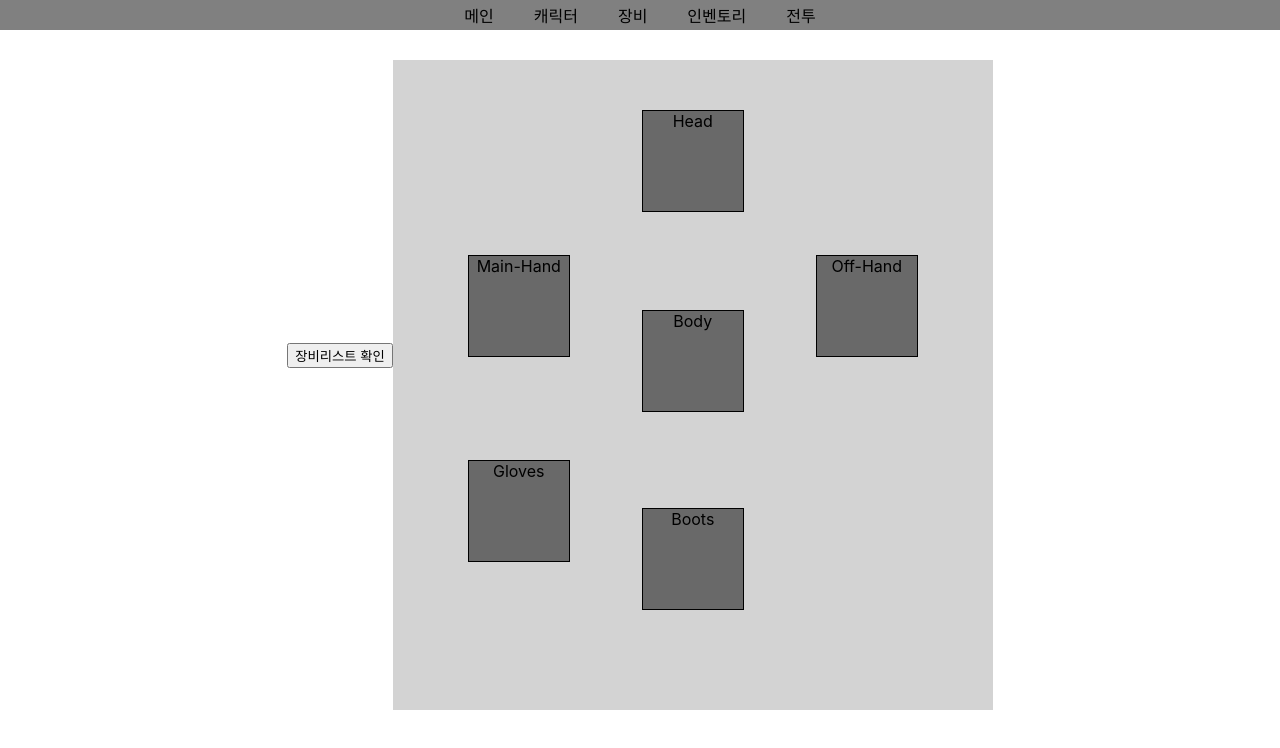
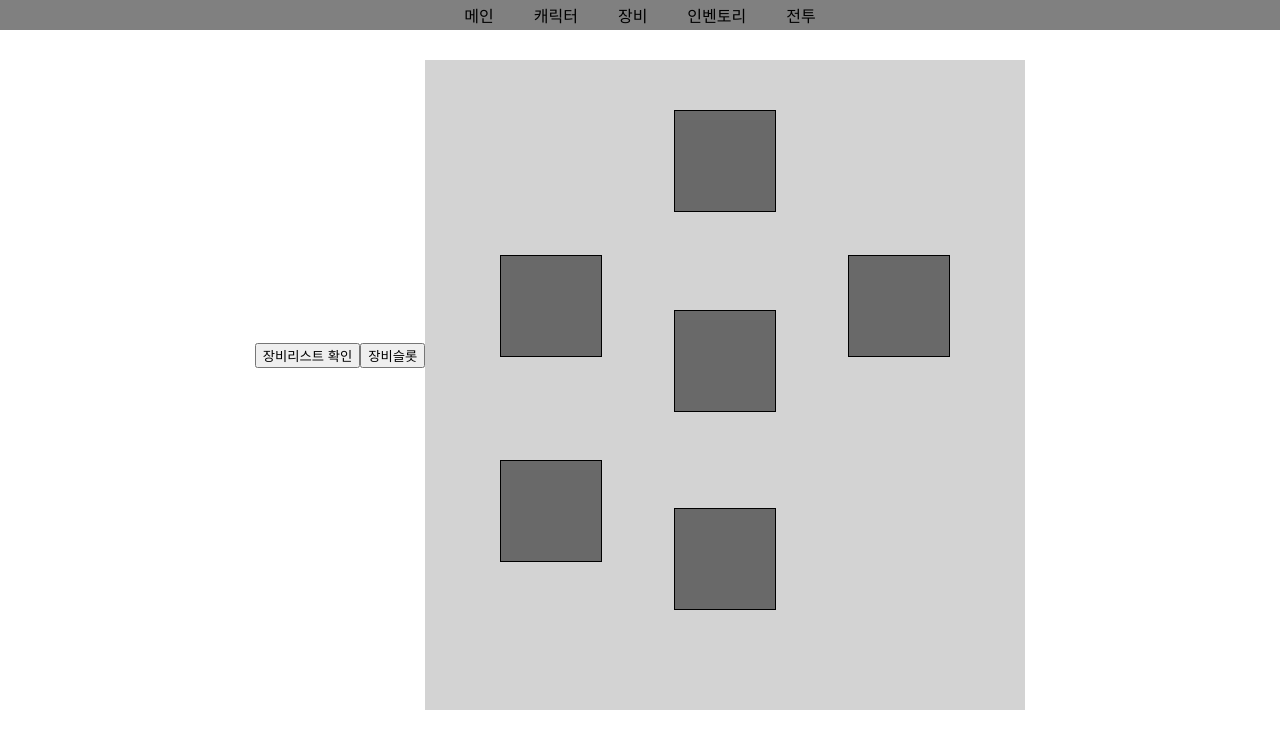
Before and after one commit to PigPenguinMan/Text_RPG, a React (Create React App) app: page /main/gear in a window 1280 px wide. Shown: the top 748 px of the page. Built offline with nearby package versions, Linux system fonts and the light colour scheme; no server answers.

Commit message:
05/03 장비 슬롯별로 나누기 끝

```diff
--- a/src/component/equipment/currentGear.jsx
+++ b/src/component/equipment/currentGear.jsx
@@ -2,30 +2,31 @@ import styles from '../../css/currentGear.module.css'
 
 const CurrentGear = (props) => {
     const {slots} = props;
+    // console.log(props.slots);
     return (
         <div className={styles.current}>
             <div className={styles.Head}>
-                Head
+
                 {slots.head.length > 0 && slots.head[0].name}
                 </div>
             <div className={styles.Body}>
-                Body
+
                 {slots.body.length > 0 && slots.body[0].name}
                 </div>
             <div className={styles.MainHand}>
-                Main-Hand
+
                 {slots['main-hand'].length > 0 && slots['main-hand'][0].name}
                 </div>
             <div className={styles.OffHand}>
-                Off-Hand
+
                 {slots['off-hand'].length > 0 && slots['off-hand'][0].name}
                 </div>
             <div className={styles.Gloves}>
-                Gloves
+
                 {slots.gloves.length > 0 && slots.gloves[0].name}
                 </div>
             <div className={styles.Boots}>
-                Boots
+
                 {slots.boots.length > 0 && slots.boots[0].name}
                 </div>
         </div>
--- a/src/data/context.js
+++ b/src/data/context.js
@@ -67,8 +67,13 @@ const DataProvider = ({ children }) => {
         /** 장비를 불러오기위해 get()메소드의 두번쨰인자로 파라미터 넘겨줌 */
         const equipResponse = await axios.get('/api/item/equipment', { params: { user_id: user_id } });
         setEquipment(equipResponse.data)
-        /* 불러온 장비를 슬롯별로 나누기 */
-        //04/27 장비 슬롯별로 나누기 수정중
+    }
+    //유저id에 맞는 장비 불러오기
+    useEffect(()=>{
+        getEquipment();
+    },[user_id])
+    /* 불러온 장비를 슬롯별로 나누기 */
+    const slot = ()=>{
         equipment.forEach(item => {
             const slotName = item.slot;
             console.log('item',item);
@@ -81,6 +86,11 @@ const DataProvider = ({ children }) => {
             console.log('equipslots',equipSlots);
         })
     }
+
+    useEffect(()=>{
+        slot()
+    },[equipment])
+    // 05/03 장비슬롯별로 나누기 끝
 
     // 장비와 스텟의 합을 구하는 함수
     const totalStatus = () => {
@@ -99,7 +109,7 @@ const DataProvider = ({ children }) => {
 
     const value = {
         state: { player, monster, weapons, isCallStat, login_id, login_pw, user_id, user_pw, user_name, hashed_password, login_name, armour, equipment ,equipSlots},
-        action: { setPlayer, setMonster, setWeapons, totalStatus, setIsCallStat, setLogin_id, setLogin_pw, setUser_id, setUser_pw, setUser_name, setHashed_password, setLogin_name, getEquipment }
+        action: { setPlayer, setMonster, setWeapons, totalStatus, setIsCallStat, setLogin_id, setLogin_pw, setUser_id, setUser_pw, setUser_name, setHashed_password, setLogin_name, getEquipment ,slot}
     };
 
     return (
--- a/src/page/gear.jsx
+++ b/src/page/gear.jsx
@@ -1,4 +1,4 @@
-import { useContext } from "react";
+import { useContext, useEffect } from "react";
 import CurrentGear from "../component/equipment/currentGear";
 import DataContext from "../data/context";
 import styles from '../css/gear.module.css'
@@ -11,15 +11,18 @@ const Gear = () => {
         console.log('weapons',weapons);
         console.log('armours',armours);
         console.log('user_id',state.user_id);
-        action.getEquipment();
         console.log('equipment',state.equipment);
         console.log('equipSlot',state.equipSlots);
+    }
+    const slot =()=>{
+        action.slot()
     }
 
     return (
         <div className={styles.gear}>
             <button onClick={()=>{gearList()}}>장비리스트 확인</button>
-            <CurrentGear classname={styles.currentGear} weapons={weapons} armours={armours} slots={equipSlot}/>
+            <button onClick={()=>{slot()}}>장비슬롯</button>
+            <CurrentGear classname={styles.currentGear} slots={equipSlot}/>
         </div>
      );
 }
--- a/src/page/main.jsx
+++ b/src/page/main.jsx
@@ -11,7 +11,6 @@ const Main = () => {
 
     useEffect(()=>{
         action.setUser_id(state.player.id)
-        action.getEquipment()
     },[])
 
     console.log('player',state.player);
```
